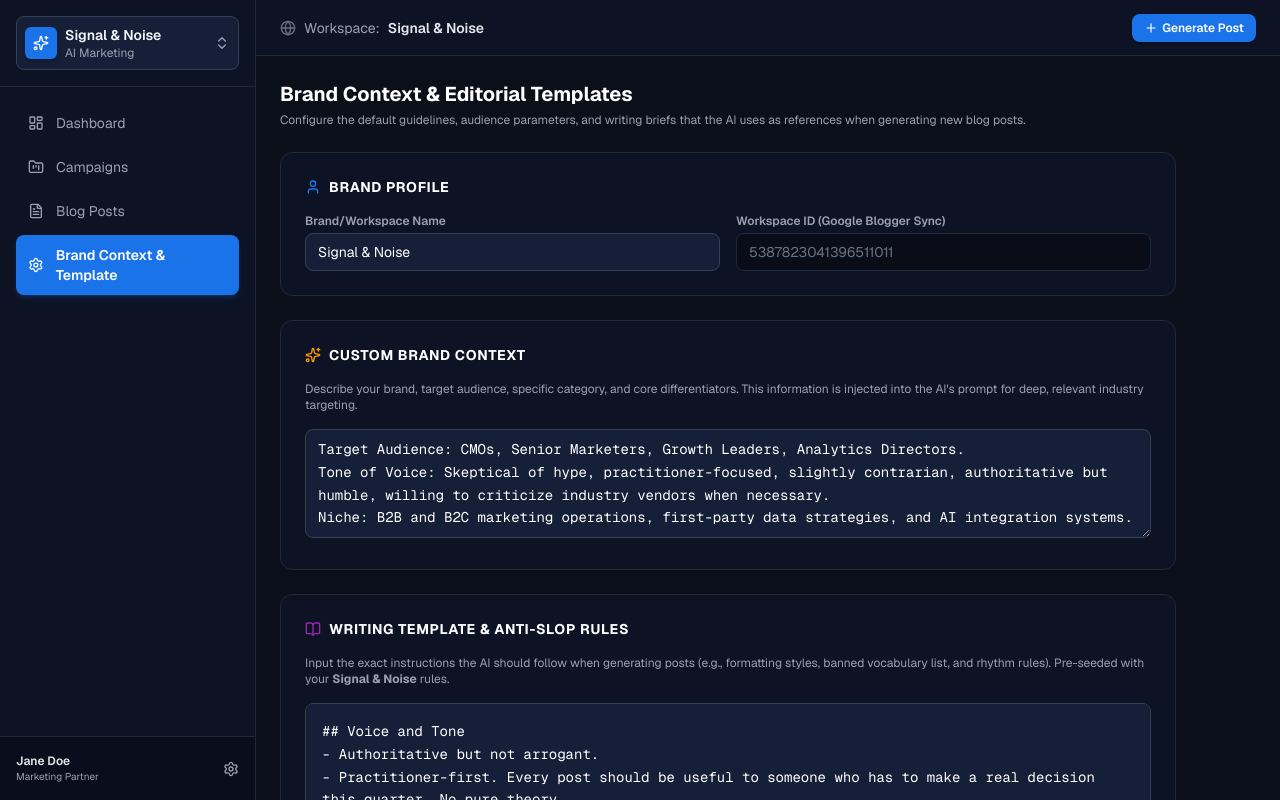
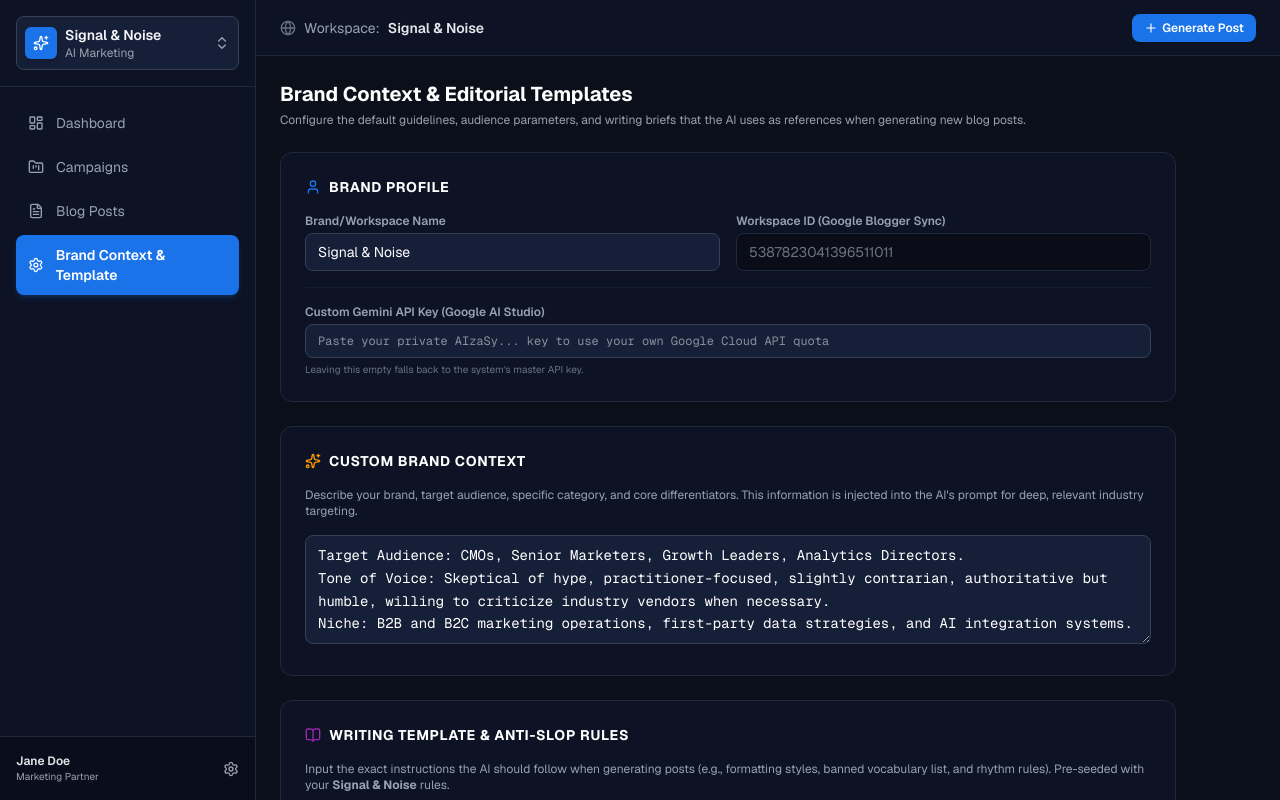
Before and after one commit to AnanidzeZitze/BloggEd, a Next.js app: page /dashboard/settings in a window 1280 px wide. Built offline with nearby package versions, Linux system fonts and the light colour scheme.

Commit message:
feat: implement database-backed user-defined custom Gemini API keys

```diff
--- a/src/app/api/generate/test/route.ts
+++ b/src/app/api/generate/test/route.ts
@@ -295,16 +295,30 @@ async function handleRequest(req: NextRequest) {
     }
   }
 
-  // 2. Initialize Gemini API
-  const geminiApiKey = process.env.GEMINI_API_KEY || "AIzaSyCGUue9QvJbMV9gMyz88xOpTZRx7k6Kly8";
-  if (!geminiApiKey) {
+  // 2. Resolve and Initialize Gemini API (Custom Workspace Key -> Platform Key Fallback)
+  const workspaceId = searchParams.get("workspaceId") || "default_workspace";
+  let activeGeminiKey = process.env.GEMINI_API_KEY || "AIzaSyCGUue9QvJbMV9gMyz88xOpTZRx7k6Kly8";
+
+  try {
+    const workspace = await db.workspace.findUnique({
+      where: { id: workspaceId }
+    });
+    if (workspace && workspace.customGeminiKey) {
+      activeGeminiKey = workspace.customGeminiKey;
+      console.log(`[Next.js Spike]   => Using custom user Gemini API Key from Cloud DB for workspace: ${workspaceId}`);
+    }
+  } catch {
+    // Fallback to default activeGeminiKey if db query fails
+  }
+
+  if (!activeGeminiKey) {
     return NextResponse.json(
-      { error: "Missing GEMINI_API_KEY environment variable" },
+      { error: "Missing GEMINI_API_KEY environment variable or custom workspace key." },
       { status: 500 }
     );
   }
 
-  const ai = new GoogleGenAI({ apiKey: geminiApiKey });
+  const ai = new GoogleGenAI({ apiKey: activeGeminiKey });
 
   // 3. Load Writing Brief context
   const briefPath = path.join(process.cwd(), "../BLOG_BRIEF.md");
--- a/src/app/dashboard/settings/page.tsx
+++ b/src/app/dashboard/settings/page.tsx
@@ -7,6 +7,7 @@ export default function SettingsPage() {
   const [loading, setLoading] = useState(false);
   const [success, setSuccess] = useState(false);
   const [brandName, setBrandName] = useState("Signal & Noise");
+  const [customGeminiKey, setCustomGeminiKey] = useState("");
   const [brandContext, setBrandContext] = useState(
     "Target Audience: CMOs, Senior Marketers, Growth Leaders, Analytics Directors.\n" +
     "Tone of Voice: Skeptical of hype, practitioner-focused, slightly contrarian, authoritative but humble, willing to criticize industry vendors when necessary.\n" +
@@ -99,6 +100,22 @@ export default function SettingsPage() {
               />
             </div>
           </div>
+
+          <div className="pt-4 border-t border-gray-800/50 mt-4">
+            <label className="block text-xs text-gray-400 font-semibold mb-1">
+              Custom Gemini API Key (Google AI Studio)
+            </label>
+            <input
+              type="password"
+              placeholder="Paste your private AIzaSy... key to use your own Google Cloud API quota"
+              value={customGeminiKey}
+              onChange={(e) => setCustomGeminiKey(e.target.value)}
+              className="w-full bg-[#161f38] border border-gray-700 rounded-lg px-3 py-2 text-xs focus:outline-none focus:border-[#1a73e8] text-white font-mono"
+            />
+            <p className="text-[10px] text-gray-500 mt-1">
+              Leaving this empty falls back to the system&apos;s master API key.
+            </p>
+          </div>
         </div>
 
         {/* Brand Context */}
```
Also changed, not shown: 1 other file (tests, documents, lock files or other folders).
